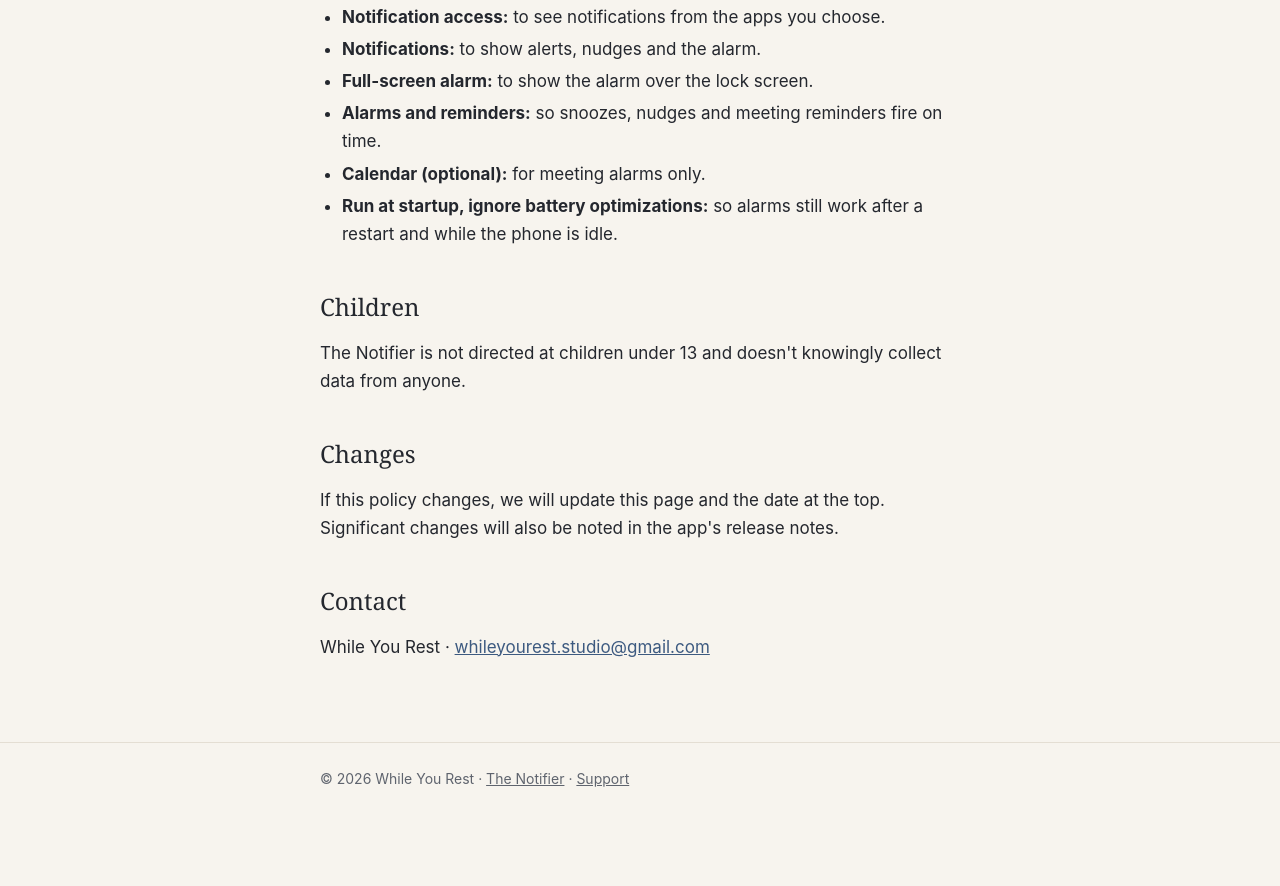
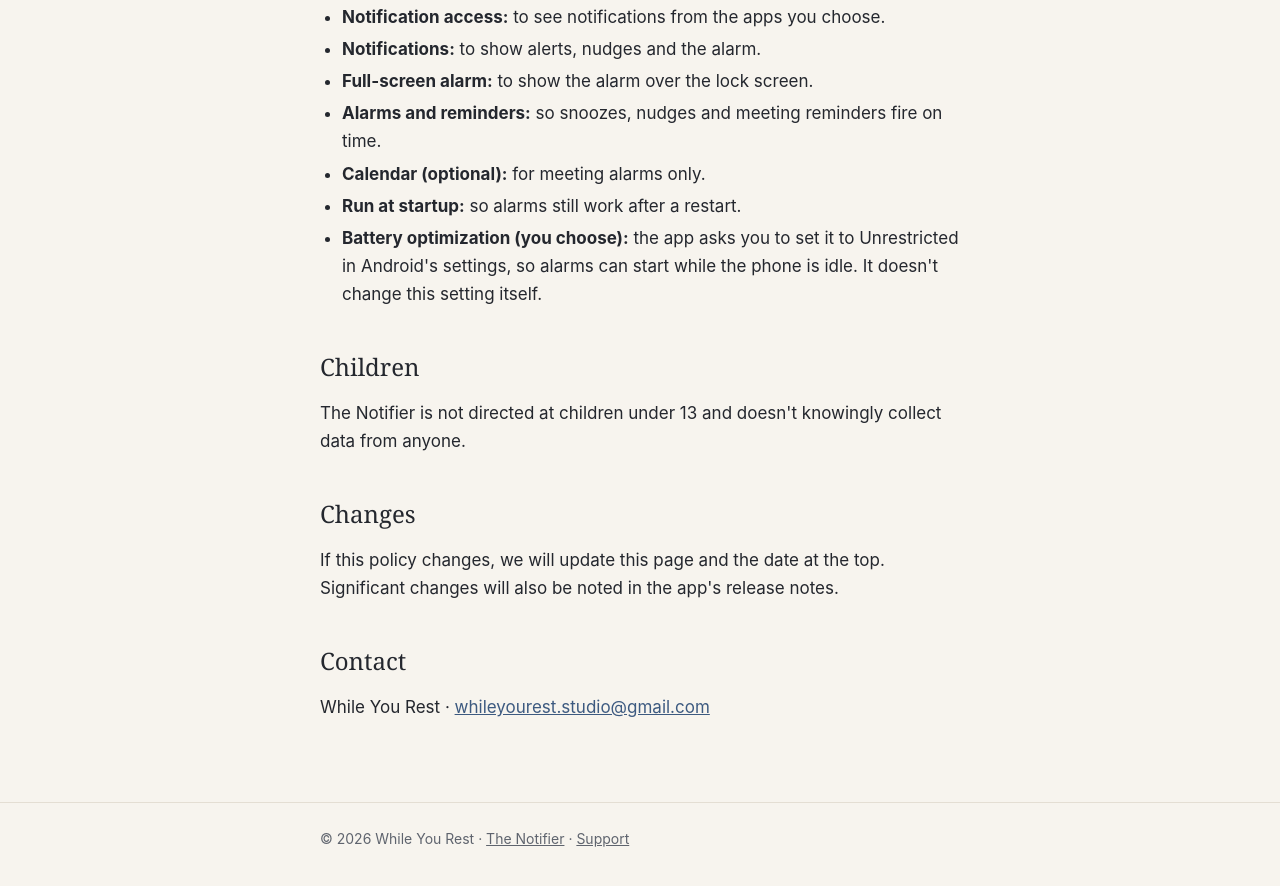
Before and after one commit to whileyourest/whileyourest.github.io, a plain HTML site: page notifier/privacy/index.html in a window 1280 px wide. Shown: the part 2303-3189 px from the top of the page. Before the commit the page ends 3133 px from the top, so only its background shows below. Drawn offline with Linux system fonts and the light colour scheme.

Commit message:
Privacy policy: battery optimization is set by the user, not the app
Co-Authored-By: Claude Opus 5.5 <noreply@anthropic.com>

```diff
--- a/notifier/privacy/index.html
+++ b/notifier/privacy/index.html
@@ -61,7 +61,8 @@
       <li><strong>Full-screen alarm:</strong> to show the alarm over the lock screen.</li>
       <li><strong>Alarms and reminders:</strong> so snoozes, nudges and meeting reminders fire on time.</li>
       <li><strong>Calendar (optional):</strong> for meeting alarms only.</li>
-      <li><strong>Run at startup, ignore battery optimizations:</strong> so alarms still work after a restart and while the phone is idle.</li>
+      <li><strong>Run at startup:</strong> so alarms still work after a restart.</li>
+      <li><strong>Battery optimization (you choose):</strong> the app asks you to set it to Unrestricted in Android's settings, so alarms can start while the phone is idle. It doesn't change this setting itself.</li>
     </ul>
 
     <h2>Children</h2>
```
